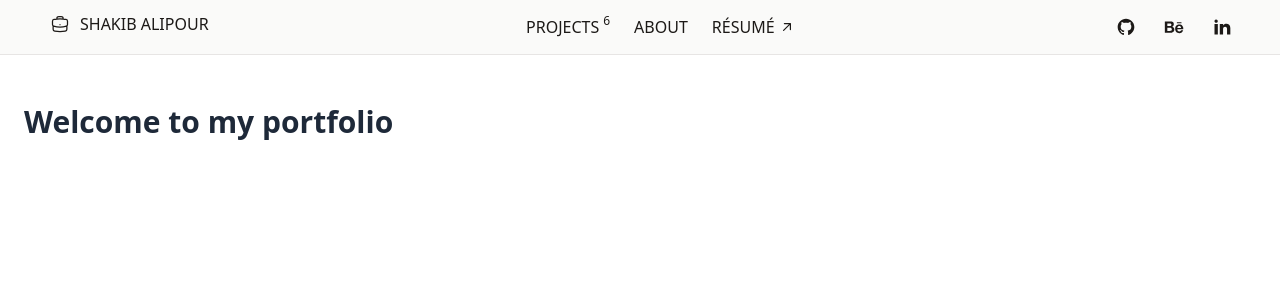
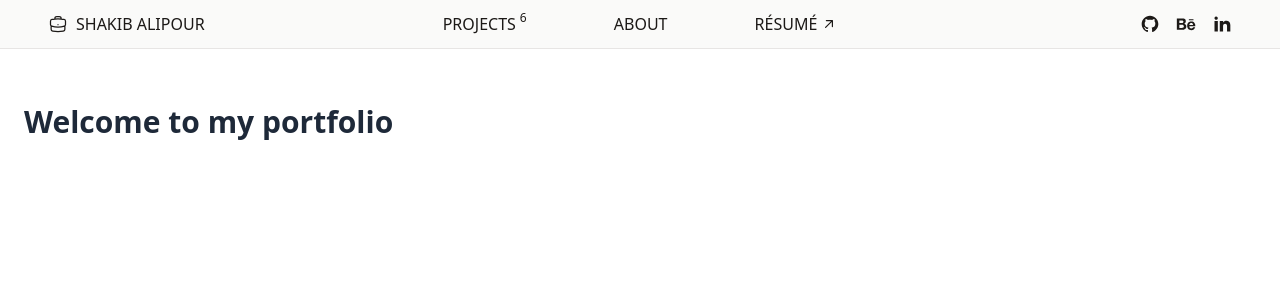
Before and after one commit to shkyb/shkyb.github.io, a React (Vite) app: page / in a window 1280 px wide. Shown: the top 300 px of the page. Built offline with nearby package versions, Linux system fonts and the light colour scheme.

Commit message:
minor navbar adjustments

```diff
--- a/src/components/Navbar.jsx
+++ b/src/components/Navbar.jsx
@@ -1,5 +1,6 @@
 import { useState } from "react";
-import NavItem from "./NavItem";
+import NavItem from "./navItem";
+import NavLogo from "./navLogo";
 import { HiBars3, HiXMark, HiMiniArrowUpRight, HiOutlineBriefcase } from "react-icons/hi2";
 import { RiBehanceFill, RiLinkedinFill, RiGithubFill } from "react-icons/ri";
 
@@ -13,22 +14,18 @@ export default function Navbar() {
     <nav className="w-full  py-3 bg-stone-50 border-b border-stone-200 fixed top-0 left-0 z-50">
       <div className="max-w-screen-2xl px-6 md:px-12 mx-auto flex items-center justify-between">
         {/* Logo */}
-        <div className="text-normal uppercase text-stone-900  hover:text-blue-600">
-            <a href="./" className="inline-flex gap-2">
-              <div className="h-6 w-6 p-0.5">{<HiOutlineBriefcase size={20}/>}
-              </div>Shakib Alipour
-            </a>
+        <div className="md:w-4/12"> <NavLogo text="Shakib Alipour" icon={<HiOutlineBriefcase size={20} />} />
         </div>
 
         {/* Desktop Menu */}
-        <ul className="hidden md:flex space-x-6 ">
+        <ul className="hidden md:flex w-4/12 justify-between ">
           <NavItem text="Projects" count={6} href="#projects" />
           <NavItem text="About" href="#about" />
           <NavItem text="Résumé" icon={<HiMiniArrowUpRight />} href="#resume" />
         </ul>
 
         {/* Socials */}
-        <ul  className="hidden md:flex space-x-6">
+        <ul  className="hidden md:flex w-4/12 justify-end space-x-3">
             <NavItem icon={<RiGithubFill size={20} />} href="https://github.com/shkyb" />
             <NavItem icon={<RiBehanceFill size={20} />} href="https://behance.net/shakib-alipour" />
             <NavItem icon={<RiLinkedinFill size={20} />} href="https://linkedin.com/in/shakib-alipour" />
@@ -47,9 +44,9 @@ export default function Navbar() {
       {/* Mobile Dropdown */}
       {isOpen && (
         <ul className="md:hidden mt-4 space-y-4 text-stone-900 font-medium px-4">
-          <li><a href="#projects" onClick={() => setIsOpen(false)}>Projects</a></li>
-          <li><a href="#about" onClick={() => setIsOpen(false)}>About</a></li>
-          <li><a href="#contact" onClick={() => setIsOpen(false)}>Contact</a></li>
+            <NavItem icon={<RiGithubFill size={20} />} href="https://github.com/shkyb" />
+            <NavItem icon={<RiBehanceFill size={20} />} href="https://behance.net/shakib-alipour" />
+            <NavItem icon={<RiLinkedinFill size={20} />} href="https://linkedin.com/in/shakib-alipour" />
         </ul>
       )}
     </nav>
--- a/src/components/navItem.jsx
+++ b/src/components/navItem.jsx
@@ -8,7 +8,7 @@ export default function NavItem({ text = null, count = null, icon = null, href =
         >
           <span>{text}</span>
           {count !== null && (
-            <sup className="text-normal uppercase text-stone-900">{count}</sup>
+            <sup className="text-normal">{count}</sup>
           )}
           {icon && <span>{icon}</span>}
         </a>
--- /dev/null
+++ b/src/components/navLogo.jsx
@@ -0,0 +1,13 @@
+export default function NavLogo({ text = null, icon = null }) {
+    return (
+      <span>
+        <a
+          href="./"
+          className="flex items-center uppercase gap-2 text-stone-900 hover:text-red-500 font-normal transition-color delay-150"
+        >
+          {icon && <span>{icon}</span>}
+          <span>{text}</span>
+        </a>
+      </span>
+    );
+  }
```
